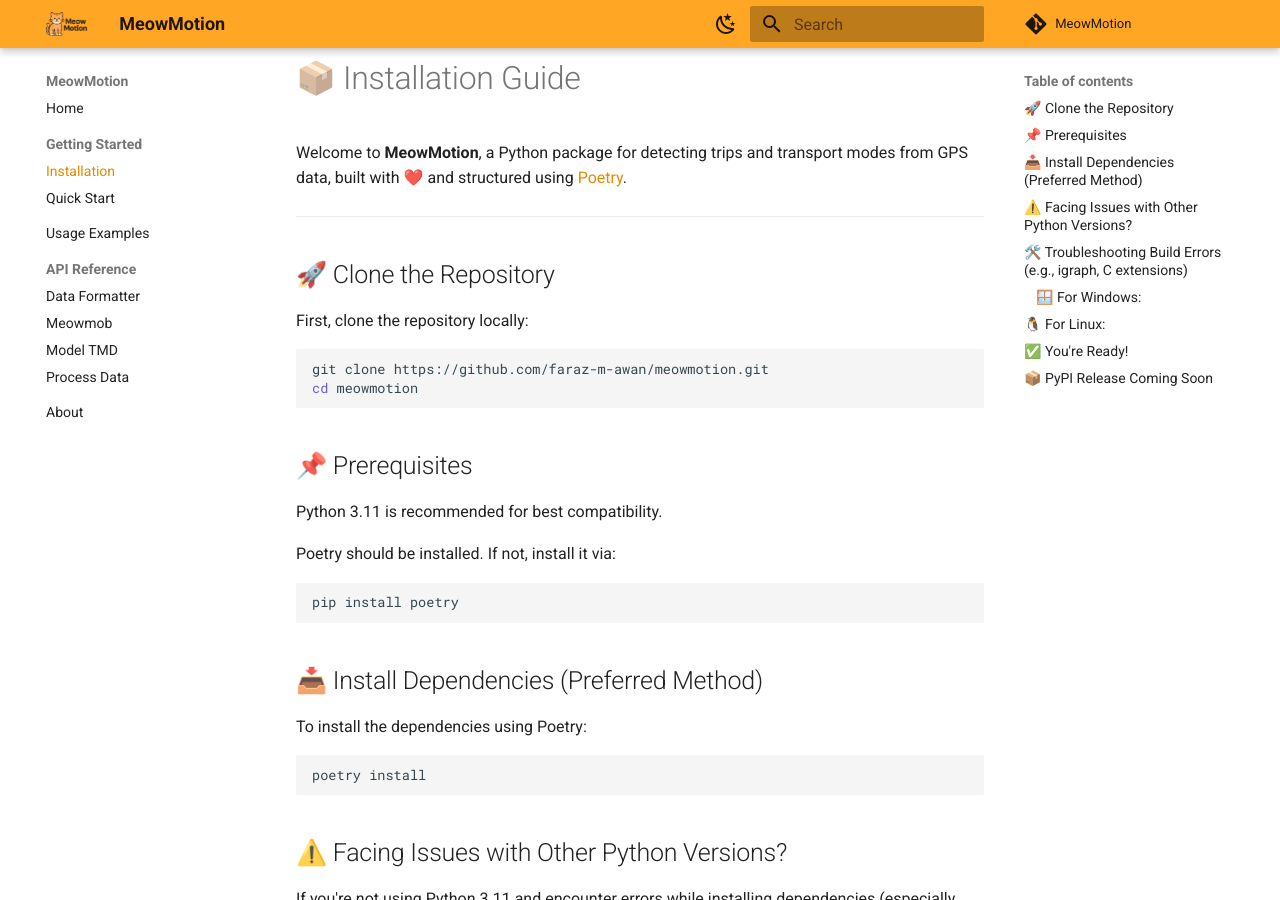
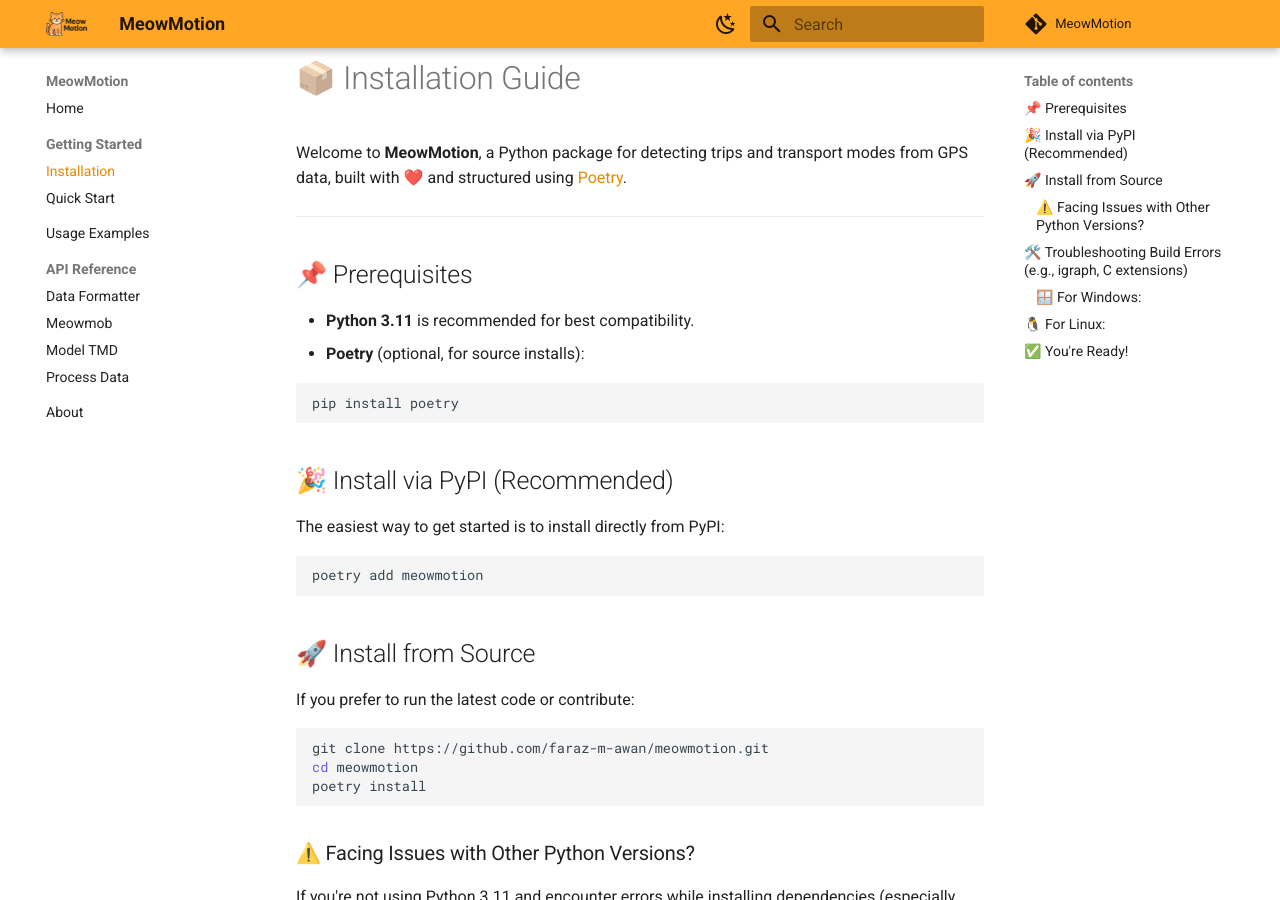
Before and after one commit to urbanbigdatacentre/meowmotion, an MkDocs documentation site: the page built from docs/getting-started/installation.md, in a window 1280 px wide and 900 px high, scrolled down 225 px. Built offline with MkDocs 1.6.1 and Material for MkDocs 9.7.7, drawn with Linux system fonts in a browser that asks for light colours; comment, search, counter and statistics services are not loaded; some of the changed text lies outside the part shown.

Commit message:
Modified documentation

````diff
--- a/docs/getting-started/installation.md
+++ b/docs/getting-started/installation.md
@@ -7,30 +7,32 @@
 
 ---
 
-## 🚀 Clone the Repository
+## 📌 Prerequisites
 
-First, clone the repository locally:
+- **Python 3.11** is recommended for best compatibility.
+- **Poetry** (optional, for source installs):
+
+  ```bash
+  pip install poetry
+  ```
+## 🎉 Install via PyPI (Recommended)
+The easiest way to get started is to install directly from PyPI:
+
+```bash
+poetry add meowmotion
+```
+
+## 🚀 Install from Source
+
+If you prefer to run the latest code or contribute:
 
 ```bash
 git clone https://github.com/faraz-m-awan/meowmotion.git
 cd meowmotion
-```
-
-## 📌 Prerequisites
-Python 3.11 is recommended for best compatibility.
-
-Poetry should be installed. If not, install it via:
-```bash
-pip install poetry
-```
-
-## 📥 Install Dependencies (Preferred Method)
-To install the dependencies using Poetry:
-```bash
 poetry install
 ```
 
-## ⚠️ Facing Issues with Other Python Versions?
+### ⚠️ Facing Issues with Other Python Versions?
 If you're not using Python 3.11 and encounter errors while installing dependencies (especially related to compiled packages or lock file constraints):
 1. **Delete the existing lock file:**
 ```bash
@@ -72,12 +74,6 @@
 ```
 
 ## ✅ You're Ready!
-Now you're all set to use MeowMotion! 🎉
-Check out the Usage Guide or explore the modules in the meowmotion/ directory.
-
-## 📦 PyPI Release Coming Soon
-MeowMotion will soon be available on PyPI. Once published, you'll be able to install it with:
-```bash
-pip install meowmotion
-```
-Stay tuned! 🐾
+You're all set to use MeowMotion! 🎉
+You can now import MeowMotion and dive into the [Quick Start Guide](https://urbanbigdatacentre.github.io/meowmotion/getting-started/quick-start/) or explore the modules in the meowmotion/ directory.
+Happy analyzing! 🐾
````
Also changed, not shown: README.md (+3 -0 lines), docs/getting-started/quick-start.md (+4 -0 lines), docs/index.md (+19 -0 lines).
